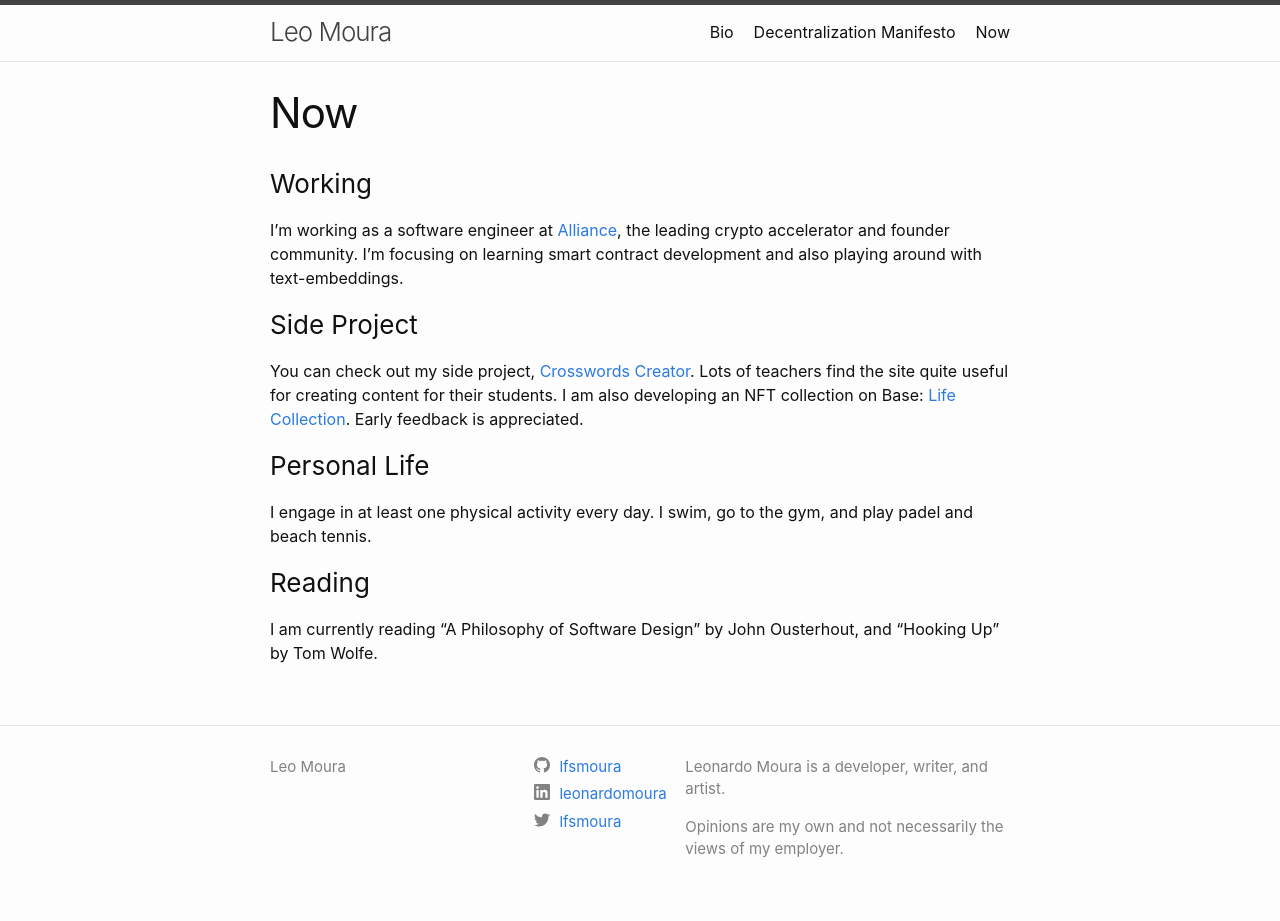
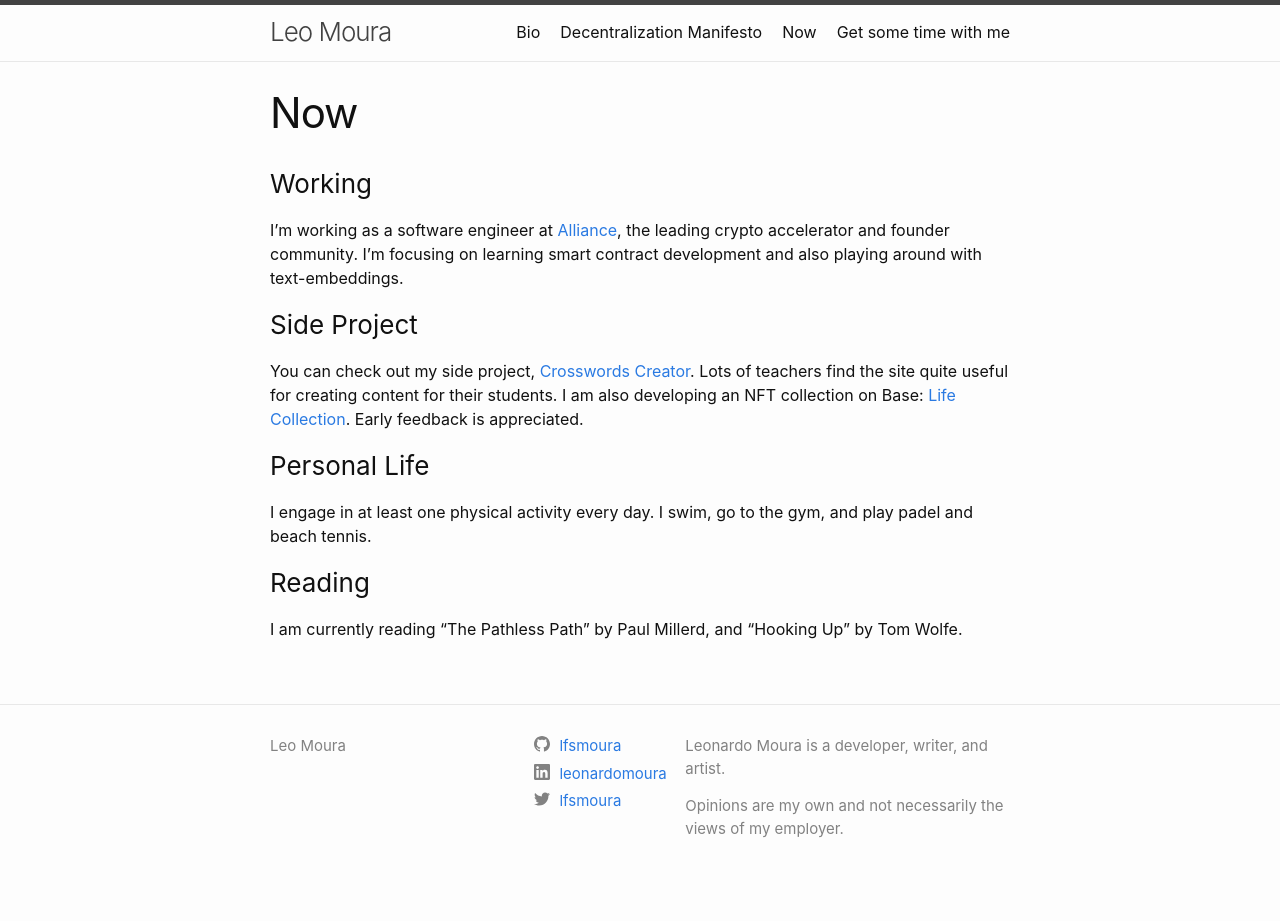
Before and after one commit to lfsmoura/lfsmoura.github.io, a Jekyll site: the page built from now.markdown, in a window 1280 px wide. Built offline with Jekyll 4.4.1, drawn with Linux system fonts in a browser that asks for light colours; after the commit the page ends 900 px from its top, so only the background shows below that.

```diff
--- a/now.markdown
+++ b/now.markdown
@@ -19,4 +19,4 @@ I engage in at least one physical activity every day. I swim, go to the gym, and
 
 ### Reading
 
-I am currently reading "A Philosophy of Software Design" by John Ousterhout, and "Hooking Up" by Tom Wolfe.
+I am currently reading "The Pathless Path" by Paul Millerd, and "Hooking Up" by Tom Wolfe.
```
Also changed, not shown: schedule.markdown (added, +24 -0 lines).
